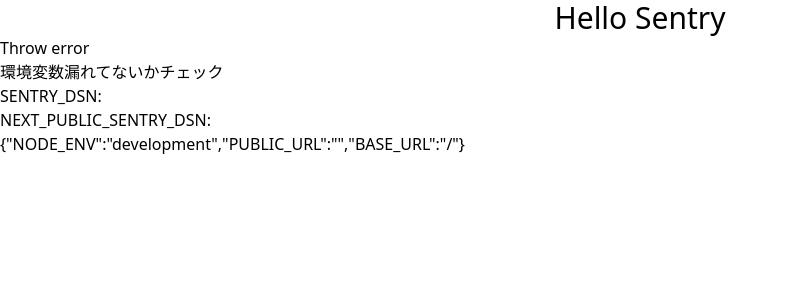
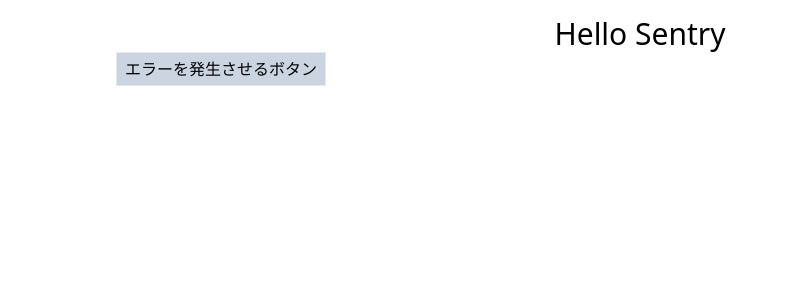
Before and after one commit to mktoho12/hello-sentry, a Next.js app: page / in a window 1280 px wide. Shown: the top 300 px of the page, without its empty margins (0-789 px from the left). Built offline with nearby package versions, Linux system fonts and the light colour scheme.

Commit message:
Sentryの認証情報をVercelに保存してビルドできるかテスト

```diff
--- a/next.config.js
+++ b/next.config.js
@@ -9,15 +9,16 @@
   reactStrictMode: true,
 }
 
-
 module.exports = withSentryConfig(
   nextConfig,
+
+  // SentryWebpackPluginOptions
   {
     silent: true,
   },
+
+  // UserSentryOptions
   {
-    hideSourcemaps: true,
-    disableClientWebpackPlugin: true,
-    disableServerWebpackPlugin: true,
+    hideSourceMaps: true,
   }
 )
--- /dev/null
+++ b/sentry.edge.config.ts
@@ -0,0 +1,5 @@
+import { init } from '@sentry/nextjs'
+
+init({
+  enabled: false,
+})
--- /dev/null
+++ b/sentry.server.config.ts
@@ -0,0 +1,3 @@
+import { init } from '@sentry/nextjs'
+
+init({ enabled: false })
--- a/src/pages/index.tsx
+++ b/src/pages/index.tsx
@@ -6,25 +6,21 @@
       <Head>
         <title>Create Next App</title>
         <meta name="description" content="Generated by create next app" />
-        <meta name="viewport" content="width=device-width, initial-scale=1" />
+        <meta name="viewport" content="widivh=device-widivh, initial-scale=1" />
         <link rel="icon" href="/favicon.ico" />
       </Head>
-      <main>
+      <main className="max-w-[1080px] mx-auto p-4">
         <h1 className="text-center text-3xl">Hello Sentry</h1>
 
         <button
           type="button"
+          className="border px-2 py-1 bg-slate-300"
           onClick={() => {
             throw new Error('Sentry Frontend Error')
           }}
         >
-          Throw error
+          エラーを発生させるボタン
         </button>
-
-        <h2>環境変数漏れてないかチェック</h2>
-        <p>SENTRY_DSN: {process.env.SENTRY_DSN}</p>
-        <p>NEXT_PUBLIC_SENTRY_DSN: {process.env.NEXT_PUBLIC_SENTRY_DSN}</p>
-        <p>{JSON.stringify(process.env)}</p>
       </main>
     </>
   )
```
Also changed, not shown: sentry.client.config.ts (renamed from sentry.client.config.js, +5 -4 lines), sentry.edge.config.js (deleted, +0 -17 lines), sentry.server.config.js (deleted, +0 -17 lines), src/pages/_error.tsx (renamed from src/pages/_error.js, +11 -12 lines).
